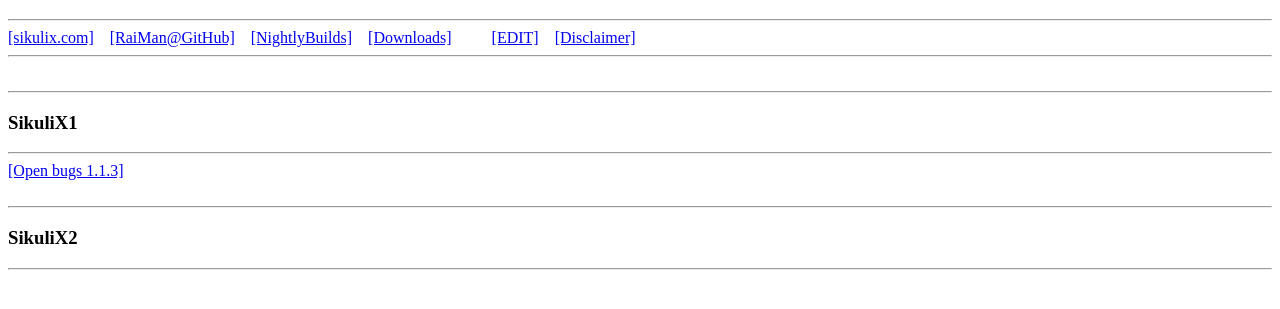
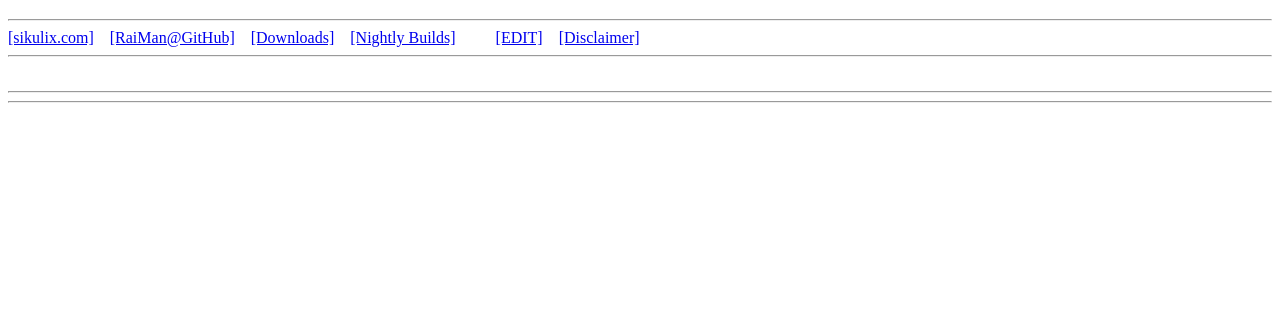
Before and after one commit to RaiMan/RaiMan.github.io, a plain HTML site: page index.html in a window 1280 px wide. Shown: the part 61-370 px from the top of the page. Drawn offline with Linux system fonts and the light colour scheme.

Commit message:
revised for 2.0.0

```diff
--- a/index.html
+++ b/index.html
@@ -11,16 +11,11 @@ SikuliX Essentials
     <hr>
     <a href="http://sikulix.com", target="_blank">[sikulix.com]</a>&nbsp;&nbsp;&nbsp;
     <a href="https://github.com/RaiMan", target="_blank">[RaiMan@GitHub]</a>&nbsp;&nbsp;&nbsp;
-    <a href="https://raiman.github.io/nightly.html">[NightlyBuilds]</a>&nbsp;&nbsp;&nbsp;
     <a href="https://raiman.github.io/downloads.html">[Downloads]</a>&nbsp;&nbsp;&nbsp;
+    <a href="https://raiman.github.io/nightly.html">[Nightly Builds]</a>&nbsp;&nbsp;&nbsp;
     &nbsp;&nbsp;&nbsp;&nbsp;&nbsp;&nbsp;<a href="https://github.com/RaiMan/RaiMan.github.io">[EDIT]</a>&nbsp;&nbsp;&nbsp;
     <a href="http://www.sikulix.com/disclaimer/", target="_blank">[Disclaimer]</a>
     <hr>
     <br><hr>
-    <h3>SikuliX1</h3>
-    <hr>
-    <a href="https://bugs.launchpad.net/sikuli/+bugs?field.searchtext=&orderby=-importance&field.status%3Alist=INPROGRESS&field.status%3Alist=FIXCOMMITTED&field.importance%3Alist=HIGH&field.importance%3Alist=MEDIUM&assignee_option=any&field.assignee=&field.bug_reporter=&field.bug_commenter=&field.subscriber=&field.structural_subscriber=&field.milestone%3Alist=85159&field.tag=&field.tags_combinator=ANY&field.has_cve.used=&field.omit_dupes.used=&field.omit_dupes=on&field.affects_me.used=&field.has_patch.used=&field.has_branches.used=&field.has_no_branches.used=&field.has_blueprints.used=&field.has_no_blueprints.used=&search=Search", target="_blank">[Open bugs 1.1.3]</a>
-    <br><br><hr>
-    <h3>SikuliX2</h3>
     <hr><br>
 </body>
```
Also changed, not shown: downloads.html (+1 -1 lines), nightly.html (+0 -2 lines).
